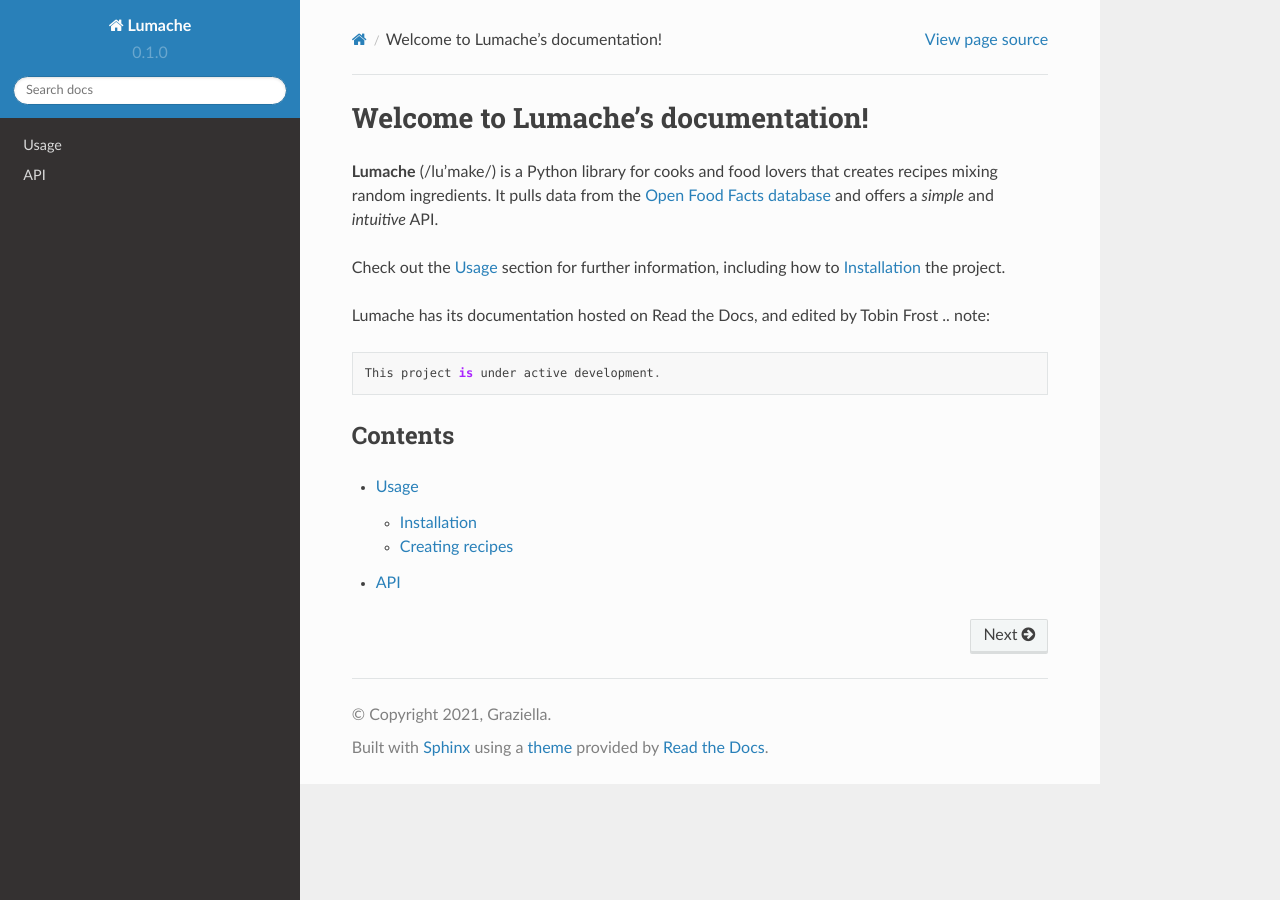
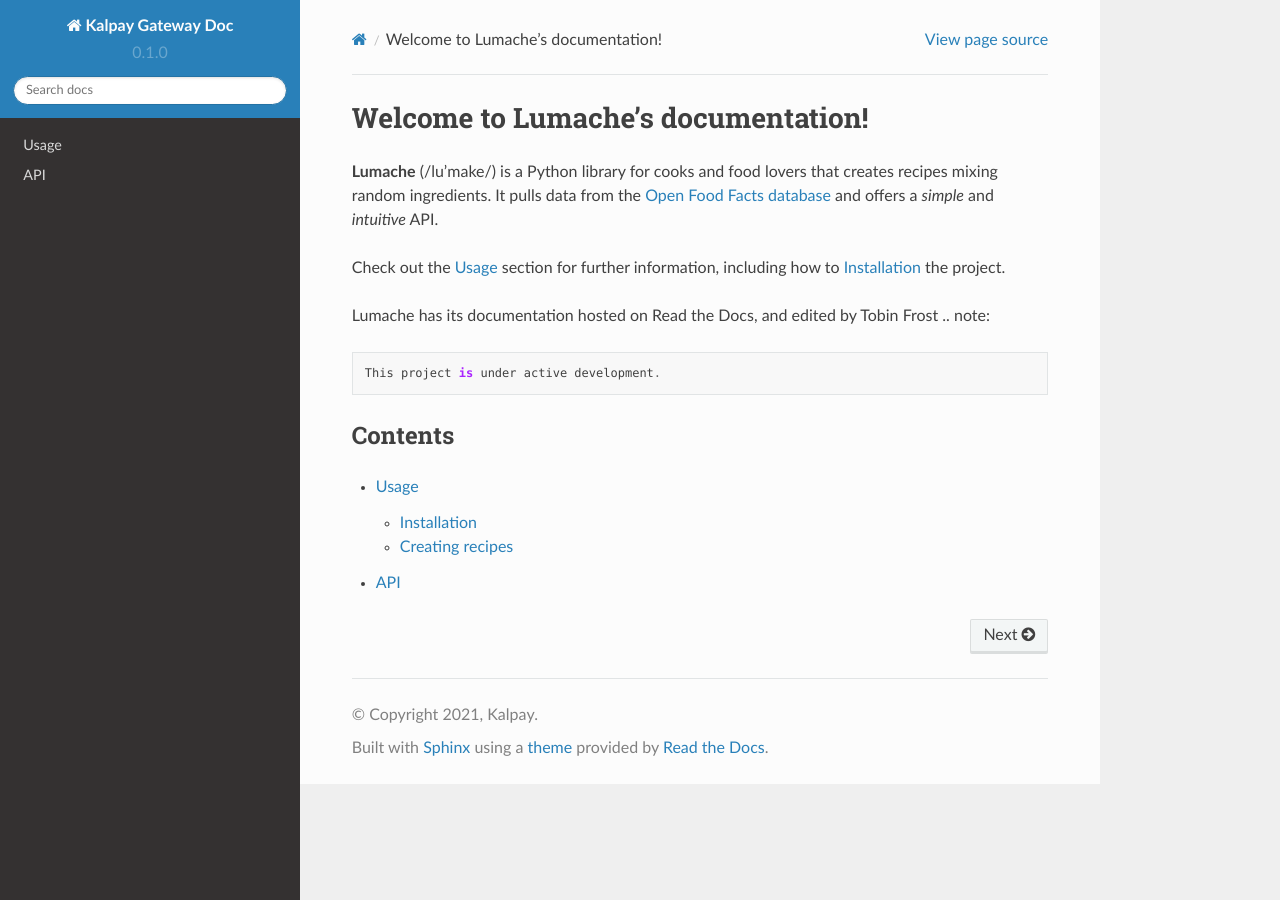
Before and after one commit to kalpayinc/kalpay-gateway-docs, a Sphinx documentation site: the page built from docs/source/index.rst, in a window 1280 px wide. Built offline with Sphinx 7.4.7 and the Read the Docs theme 2.0.0, drawn with Linux system fonts in a browser that asks for light colours.

Commit message:
Update conf.py

```diff
--- a/docs/source/conf.py
+++ b/docs/source/conf.py
@@ -2,9 +2,9 @@
 
 # -- Project information
 
-project = 'Lumache'
-copyright = '2021, Graziella'
-author = 'Graziella'
+project = 'Kalpay Gateway Doc'
+copyright = '2021, Kalpay'
+author = 'Tobin Frost'
 
 release = '0.1'
 version = '0.1.0'
```
